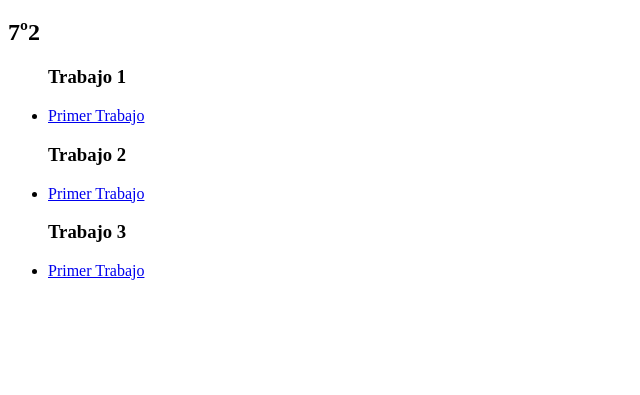
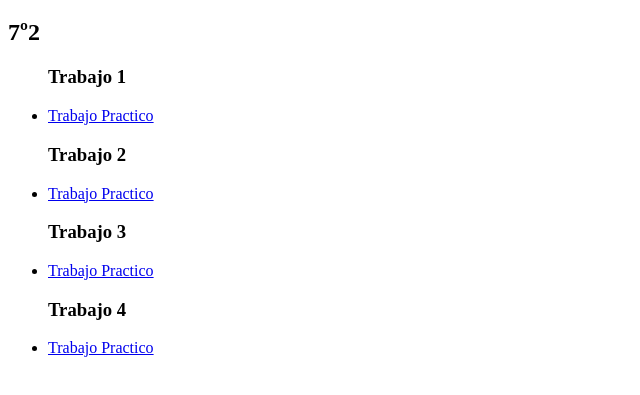
Before and after one commit to M4ur0R/plataformas-moviles-entregas, a plain HTML site: page index.html in a window 1280 px wide. Shown: the part 47-442 px from the top of the page, without its empty margins (0-640 px from the left). Drawn offline with Linux system fonts and the light colour scheme.

Commit message:
Update index.html

```diff
--- a/index.html
+++ b/index.html
@@ -8,15 +8,19 @@
         <h2 class="curso"><span class="divi">7º2</span></h2>
     <ul>
     <h3>Trabajo 1</h3>
-        <li><a href="tp1-index.html">Primer Trabajo</a></li>
+        <li><a href="tp1-index.html">Trabajo Practico</a></li>
         </ul>
     <ul>
     <h3>Trabajo 2</h3>
-        <li><a href="tp2-index.html">Primer Trabajo</a></li>
+        <li><a href="tp2-index.html">Trabajo Practico</a></li>
         </ul>
     <ul>
     <h3>Trabajo 3</h3>
-        <li><a href="tp3/index.html">Primer Trabajo</a></li>
+        <li><a href="tp3/index.html">Trabajo Practico</a></li>
+        </ul>
+    <ul>
+    <h3>Trabajo 4</h3>
+        <li><a href="tp-4/index.html">Trabajo Practico</a></li>
         </ul>
       </div>
     </body>
```
